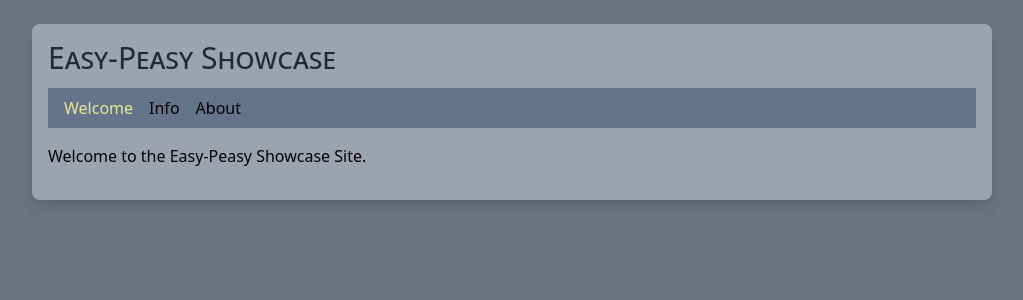
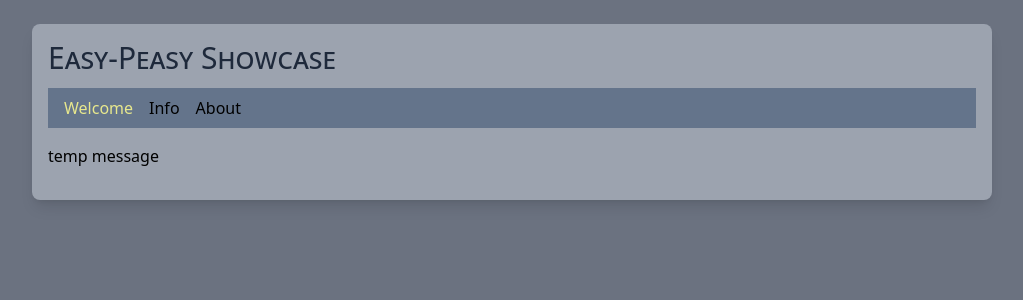
Before and after one commit to edwardtanguay/easy-peasy-showcase, a React (Vite) app: page /welcome in a window 1280 px wide. Shown: the top 300 px of the page, without its empty margins (128-1151 px from the left). Built offline with nearby package versions, Linux system fonts and the light colour scheme.

Commit message:
context out

```diff
--- a/src/AppContext.tsx
+++ /dev/null
@@ -1,25 +0,0 @@
-import { createContext, useState } from "react";
-
-interface IAppContext {
-	message: string
-}
-
-interface IAppProvider {
-	children: React.ReactNode;
-}
-
-export const AppContext = createContext<IAppContext>({} as IAppContext);
-
-export const AppProvider: React.FC<IAppProvider> = ({ children }) => {
-	const [message] = useState("Welcome to the Easy-Peasy Showcase Site.");
-
-	return (
-		<AppContext.Provider
-			value={{
-				message
-			}}
-		>
-			{children}
-		</AppContext.Provider>
-	);
-};
--- a/src/main.tsx
+++ b/src/main.tsx
@@ -6,7 +6,6 @@ import { PageWelcome } from "./pages/PageWelcome.tsx";
 import { PageInfo } from "./pages/PageInfo.tsx";
 import { PageAbout } from "./pages/PageAbout.tsx";
 import { Page404 } from "./pages/Page404.tsx";
-import { AppProvider } from "./AppContext.tsx";
 
 const router = createBrowserRouter([
 	{
@@ -35,7 +34,5 @@ const router = createBrowserRouter([
 ]);
 
 ReactDOM.createRoot(document.getElementById("root")!).render(
-	<AppProvider>
-		<RouterProvider router={router} />
-	</AppProvider>
+	<RouterProvider router={router} />
 );
--- a/src/pages/PageWelcome.tsx
+++ b/src/pages/PageWelcome.tsx
@@ -1,8 +1,7 @@
-import { useContext } from "react"
-import { AppContext } from "../AppContext"
 
 export const PageWelcome = () => {
-	const { message } = useContext(AppContext);
+
+	const message = 'temp message'
 
 	return (
 		<p>{message}</p>
```
